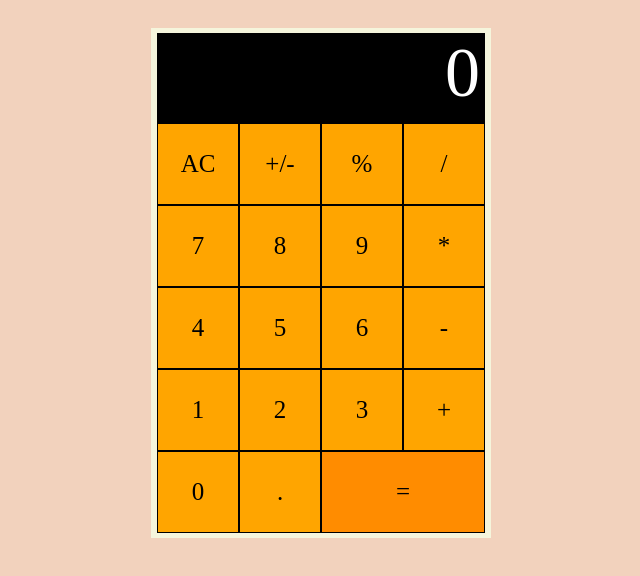
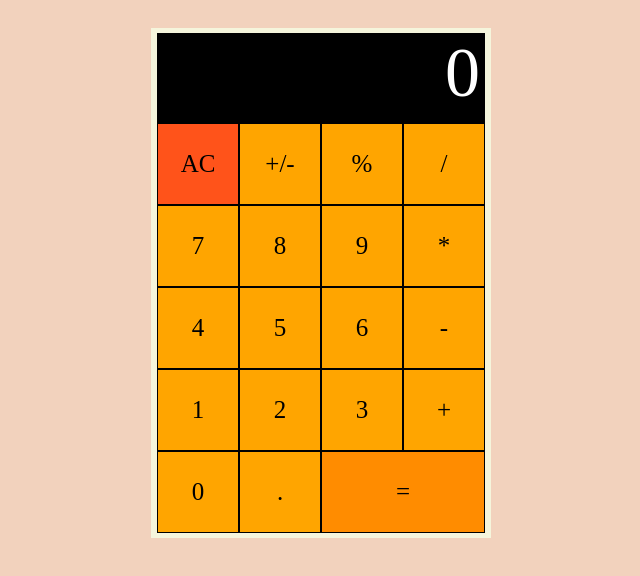
Before and after one commit to EnterOrion/Calculator, a plain HTML site: page index.html in a window 1280 px wide. Both pictures are taken after a click on the element "AC". Shown: the whole page, without its empty margins (319-959 px from the left). Drawn offline with Linux system fonts and the light colour scheme.

Commit message:
Add onmousehover style for buttons

```diff
--- a/app.js
+++ b/app.js
@@ -6,6 +6,8 @@ let num2Acquired = 0;
 let decimalAcquired = 0;
 let operatorSelection = "None";
 updateDisplay();
+
+
 
 function addNum(a,b) {
     return a + b;
@@ -192,3 +194,14 @@ function clearWindow () {
     decimalAcquired = 0;
     operatorSelection = "None";
 }
+
+let buttons = document.querySelectorAll("[class^=item]");
+for (i in buttons) {
+    buttons[i].onmouseover = function() {
+        buttons.forEach(function(btn){
+            btn.classList.remove('selected');
+          })
+          this.classList.add('selected');
+
+    }
+}
--- a/styles.css
+++ b/styles.css
@@ -62,3 +62,7 @@ body {
     align-items: center;
     justify-content: center;
 }
+
+.selected {
+    background-color: #ff531a;
+}
```
